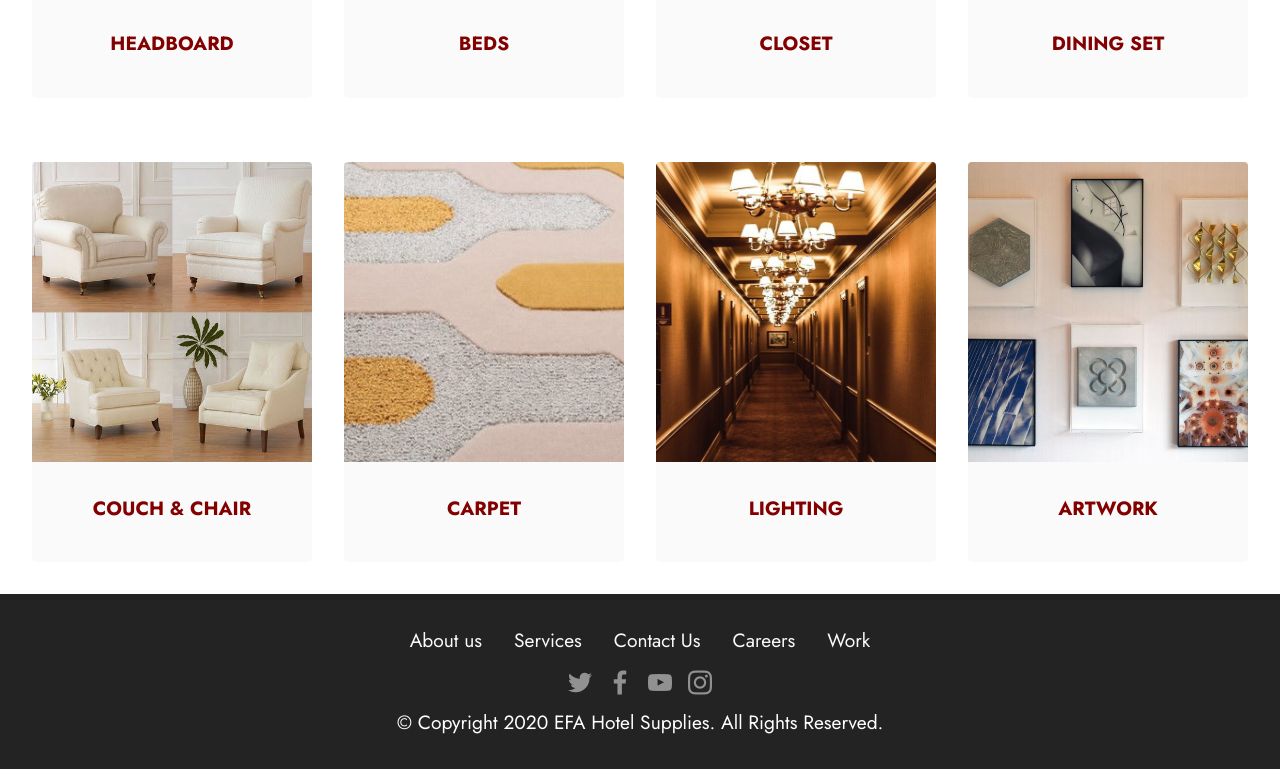
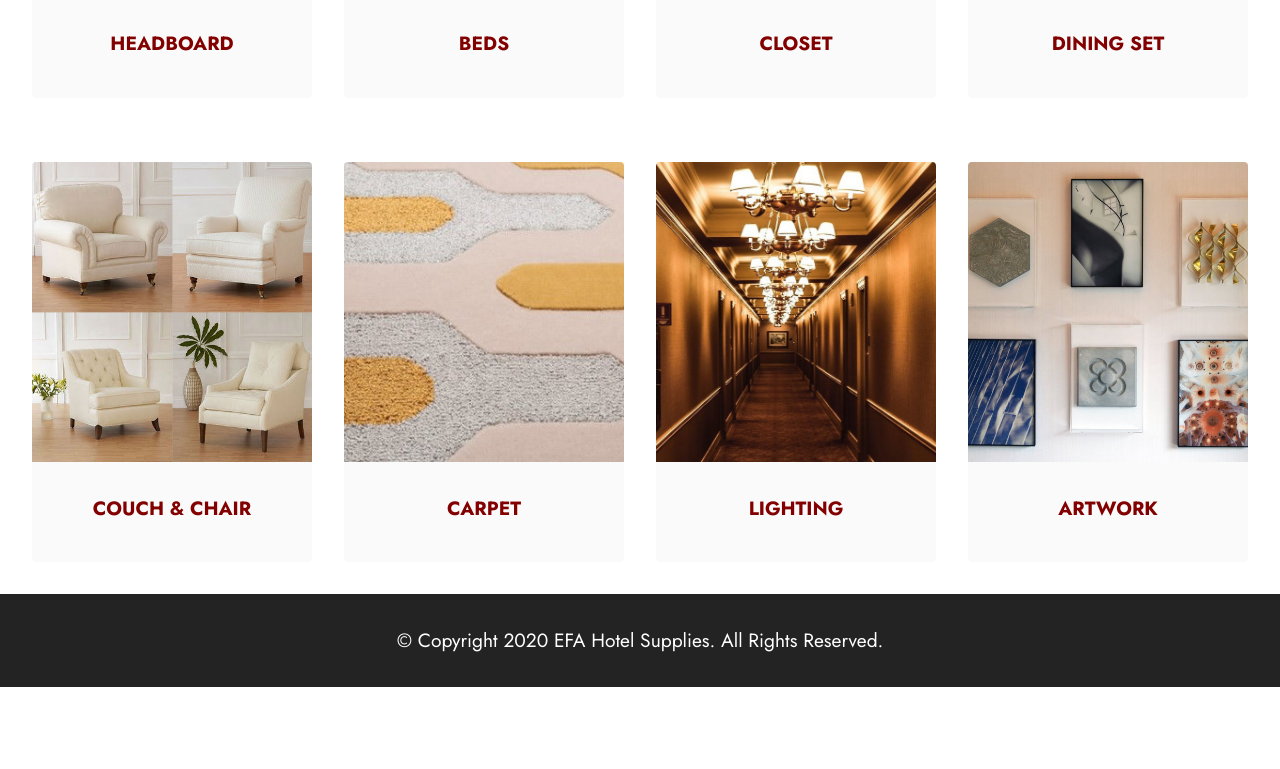
Before and after one commit to etEthiopia/efahotelsuppliesactive, a plain HTML site: page ffe.html in a window 1280 px wide. Shown: the part 1416-2185 px from the top of the page. After the commit the page ends 2103 px from the top, so only its background shows below. Drawn offline with Linux system fonts and the light colour scheme.

Commit message:
ffe and ose footer update

```diff
--- a/ffe.html
+++ b/ffe.html
@@ -273,60 +273,7 @@
 
         <div class="container">
             <div class="media-container-row align-center mbr-white">
-                <div class="row row-links">
-                    <ul class="foot-menu">
 
-
-
-
-
-                        <li class="foot-menu-item mbr-fonts-style display-7">
-                            <a class="text-white" href="#" target="_blank">About us</a>
-                        </li>
-                        <li class="foot-menu-item mbr-fonts-style display-7">
-                            <a class="text-white" href="#" target="_blank">Services</a>
-                        </li>
-                        <li class="foot-menu-item mbr-fonts-style display-7">
-                            <a class="text-white" href="#" target="_blank">Contact Us</a>
-                        </li>
-                        <li class="foot-menu-item mbr-fonts-style display-7">
-                            <a class="text-white" href="#" target="_blank">Careers</a>
-                        </li>
-                        <li class="foot-menu-item mbr-fonts-style display-7">
-                            <a class="text-white" href="#" target="_blank">Work</a>
-                        </li>
-                    </ul>
-                </div>
-                <div class="row social-row">
-                    <div class="social-list align-right pb-2">
-
-
-
-
-
-
-                        <div class="soc-item">
-                            <a href="https://twitter.com/mobirise" target="_blank">
-                                <span class="socicon-twitter socicon mbr-iconfont mbr-iconfont-social"></span>
-                            </a>
-                        </div>
-                        <div class="soc-item">
-                            <a href="https://www.facebook.com/pages/Mobirise/1616226671953247" target="_blank">
-                                <span class="socicon-facebook socicon mbr-iconfont mbr-iconfont-social"></span>
-                            </a>
-                        </div>
-                        <div class="soc-item">
-                            <a href="https://www.youtube.com/c/mobirise" target="_blank">
-                                <span class="socicon-youtube socicon mbr-iconfont mbr-iconfont-social"></span>
-                            </a>
-                        </div>
-                        <div class="soc-item">
-                            <a href="https://instagram.com/mobirise" target="_blank">
-                                <span class="socicon-instagram socicon mbr-iconfont mbr-iconfont-social"></span>
-                            </a>
-                        </div>
-                    </div>
-                </div>
                 <div class="row row-copirayt">
                     <p class="mbr-text mb-0 mbr-fonts-style mbr-white align-center display-7">
                         © Copyright 2020 EFA Hotel Supplies. All Rights Reserved.
```
Also changed, not shown: ose.html (+0 -53 lines).
